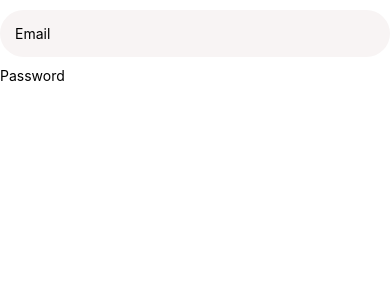
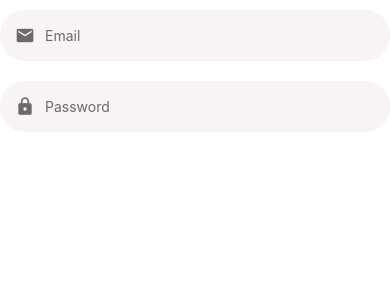
Before and after one commit to LandaBear16/bear-fitness-app, a React Native app: screen / in a window 390 px wide. Shown: the top 300 px of the page. Built offline with nearby package versions, Linux system fonts and the light colour scheme.

Commit message:
Added AppFormField component and AppTextInput component

```diff
--- /dev/null
+++ b/app/components/AppFormField.js
@@ -0,0 +1,21 @@
+import React from 'react';
+import { useFormikContext } from 'formik'
+
+import AppTextInput from './AppTextInput'
+
+function AppFormField({ name, ...otherProps }) {
+
+  const {setFieldTouched, handleChange} = useFormikContext()
+
+  return (
+    <>
+      <AppTextInput
+        onBlur={() => setFieldTouched(name)}
+        onChangeText={handleChange(name)}
+        {...otherProps}
+      />
+    </>
+  );
+}
+
+export default AppFormField;
--- /dev/null
+++ b/app/components/AppTextInput.js
@@ -0,0 +1,32 @@
+import React from 'react';
+import { View, StyleSheet, TextInput } from 'react-native';
+import { MaterialCommunityIcons } from '@expo/vector-icons'
+
+import colours from '../config/colours'
+
+
+
+function AppTextInput({ icon, ...otherProps }) {
+  return (
+    <View style={styles.container}>
+      {icon && <MaterialCommunityIcons name={icon} size={20} color={colours.medium} style={styles.icon} />}
+      <TextInput
+        placeholderTextColor={colours.medium} {...otherProps} />
+    </View>
+  );
+}
+
+const styles = StyleSheet.create({
+  container: {
+    backgroundColor: colours.light,
+    borderRadius: 25,
+    flexDirection: 'row',
+    width: '100%',
+    padding: 15,
+    marginVertical: 10
+  },
+  icon: {
+    marginRight: 10
+  }
+})
+export default AppTextInput;
--- a/app/screens/LoginScreen.js
+++ b/app/screens/LoginScreen.js
@@ -1,28 +1,34 @@
-import React, { useState } from 'react';
-import { StyleSheet, Image, TextInput, Text, View } from 'react-native'
+import React from 'react';
+import { StyleSheet } from 'react-native'
 
 import AppForm from '../components/form/AppForm'
+import AppFormField from '../components/AppFormField'
 import colours from '../config/colours'
 import Screen from '../components/Screen'
 
 const LoginScreen = () => {
-  const [email, onChangeEmail] = useState('Email');
-  const [password, onChangePassword] = useState('Password');
 
   return (
     <Screen>
       <AppForm>
-      <View style={styles.container}>
-        <TextInput
-          onChangeText={text => onChangeEmail(text)}
-          value={email}
+        <AppFormField
+          autoCapitalize='none'
+          autoCorrect={false}
+          icon='email'
+          keyboardType='email-address'
+          name='email'
+          placeholder='Email'
+          textContentType='emailAddress'
         />
-      </View>
-      <View>
-        <TextInput
-          onChangeText={text => onChangePassword(text)}
-          value={password}/>
-      </View>
+        <AppFormField
+          autoCapitalize='none'
+          autoCorrect={false}
+          icon='lock'
+          name='password'
+          placeholder='Password'
+          secureTextEntry
+          textContentType='password'
+        />
       </AppForm>
     </Screen>
   )
```
